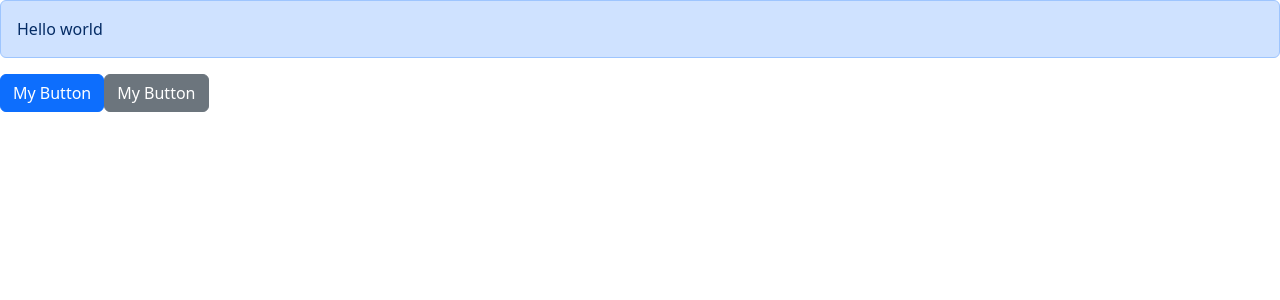
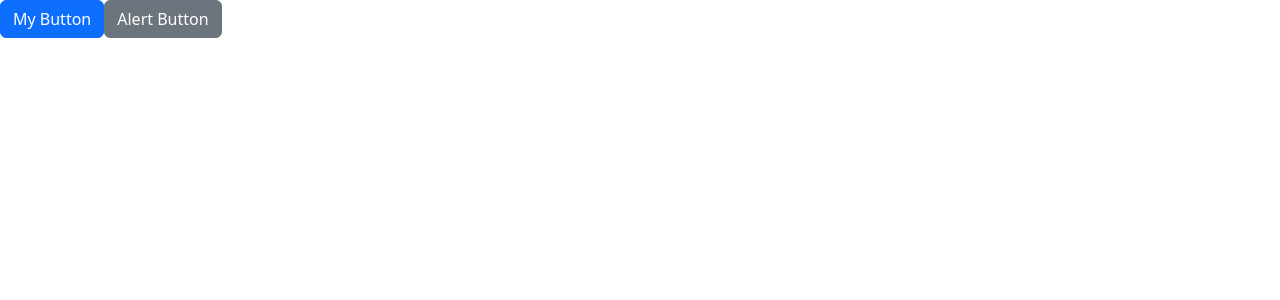
Before and after one commit to Vidacelinda/react-web-test, a React (Vite) app in the folder react-app/: page / in a window 1280 px wide. Shown: the top 300 px of the page. Built offline with nearby package versions, Linux system fonts and the light colour scheme.

Commit message:
alert hook (state)
pops alert and dismisses alert when button is clicked

```diff
--- a/react-app/src/App.tsx
+++ b/react-app/src/App.tsx
@@ -1,18 +1,24 @@
+
+import { useState } from "react";
 import Alert from "./components/alert";
 import Button from "./components/button";
 
 //component
 function App() {
+  // state hook (determines the visability of the hook) // false so its intialy hiden
+  const[alertVisable,setAlertVisiblity]= useState(false);
   return (
     <div>
-      <Alert>
+      {/* <Alert>
         Hello <span></span>world
-      </Alert>
+      </Alert> */}
+      {alertVisable && <Alert onClose={()=>setAlertVisiblity(false)}> My alert</Alert>}
       <Button color="primary" onClick={()=> console.log('btn 1 clicked')}>My Button</Button>
-      <Button onClick={()=> console.log('btn 2 clicked')}>My Button</Button>
+      <Button onClick={()=> setAlertVisiblity(true)}>Alert Button</Button>
     </div>
 
   );
 }
 //export App compnet so it could be used somewhere else
+
 export default App;
--- a/react-app/src/components/alert.tsx
+++ b/react-app/src/components/alert.tsx
@@ -1,15 +1,19 @@
 import { ReactNode } from "react";
 
-interface Props{
+interface Props {
   //text prop :string
-  children:ReactNode;
-
+  children: ReactNode;
+  // event
+  onClose:()=>void;
 }
 
-const Alert = ({children} :Props) => {
+const Alert = ({ children ,onClose}: Props) => {
   return (
-    <div className="alert alert-primary" >{children}</div>
-  )
-}
+    <div className="alert alert-primary alert-dismissible">
+      {children}
+      <button type='button' className="btn-close" onClick={onClose} data-bs-dismiss></button>
+    </div>
+  );
+};
 
-export default Alert
+export default Alert;
```
Also changed, not shown: react-app/src/components/Button.tsx (line endings or trailing spaces).
